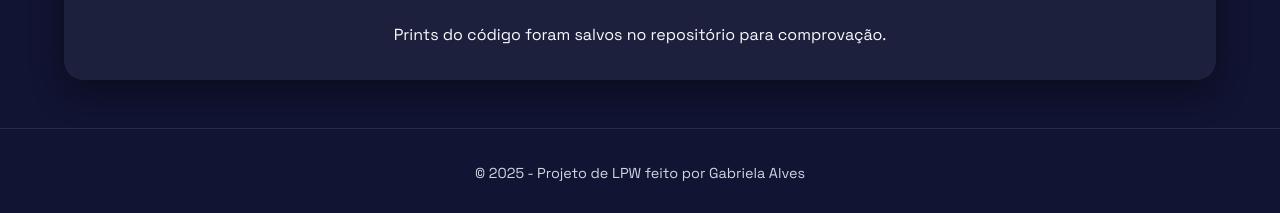
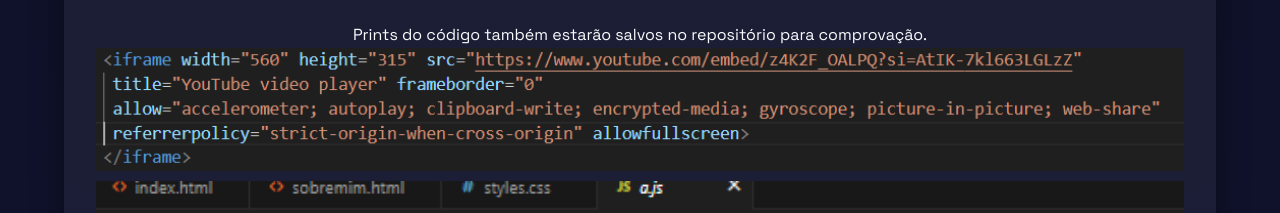
Before and after one commit to gabrielaalvesdsantos/hogwarts, a plain HTML site: page sobremim.html in a window 1280 px wide. Shown: the part 2013-2226 px from the top of the page. Drawn offline with Linux system fonts and the light colour scheme.

Commit message:
Add files via upload

```diff
--- a/sobremim.html
+++ b/sobremim.html
@@ -5,6 +5,7 @@
   <meta name="viewport" content="width=device-width, initial-scale=1.0">
   <title>Sobre Mim & Reivindicação</title>
   <link rel="stylesheet" href="styles.css">
+  <link rel="icon" href="icon.jpeg">
   <link rel="preconnect" href="https://fonts.googleapis.com">
 <link rel="preconnect" href="https://fonts.gstatic.com" crossorigin>
 <link href="https://fonts.googleapis.com/css2?family=Space+Grotesk:wght@300..700&display=swap" rel="stylesheet">
@@ -14,7 +15,7 @@
   <header class="site">
     <nav class="nav container">
       <a href="index.html" class="brand">
-        <img src="chapeu.png" alt="Chapéu Seletor" class="hat">
+        <img src="icon.jpeg" alt="Chapéu Seletor" class="hat">
         <span>Hogwarts</span>
       </a>
       <div class="navlinks">
@@ -91,8 +92,12 @@
     </div>
 
     <p style="margin-top:1.5rem; text-align:center;">
-      Prints do código foram salvos no repositório para comprovação.
+      Prints do código também estarão salvos no repositório para comprovação.
     </p>
+    <div class="imagens-lado-a-lado">
+      <img src="iframe.png" alt="como coloquei meu vídeo">
+      <img src="javascript.png" alt="como coloquei js">
+    </div>
   </section>
 
   <footer>
--- a/styles.css
+++ b/styles.css
@@ -462,3 +462,15 @@ footer {
     padding: 0.6rem 1rem;
   }
 }
+
+.imagens-lado-a-lado {
+  display: flex;
+  flex-wrap: wrap;
+  gap: 10px;
+}
+
+.imagens-lado-a-lado img {
+  flex: 1 1 45%;
+  max-width: 100%;
+  height: auto;
+}
```
